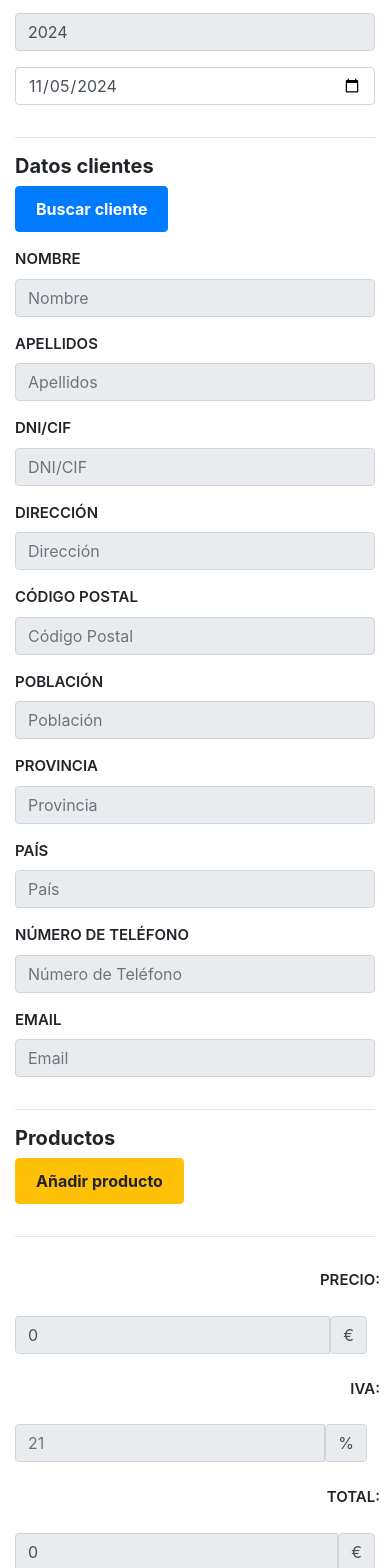
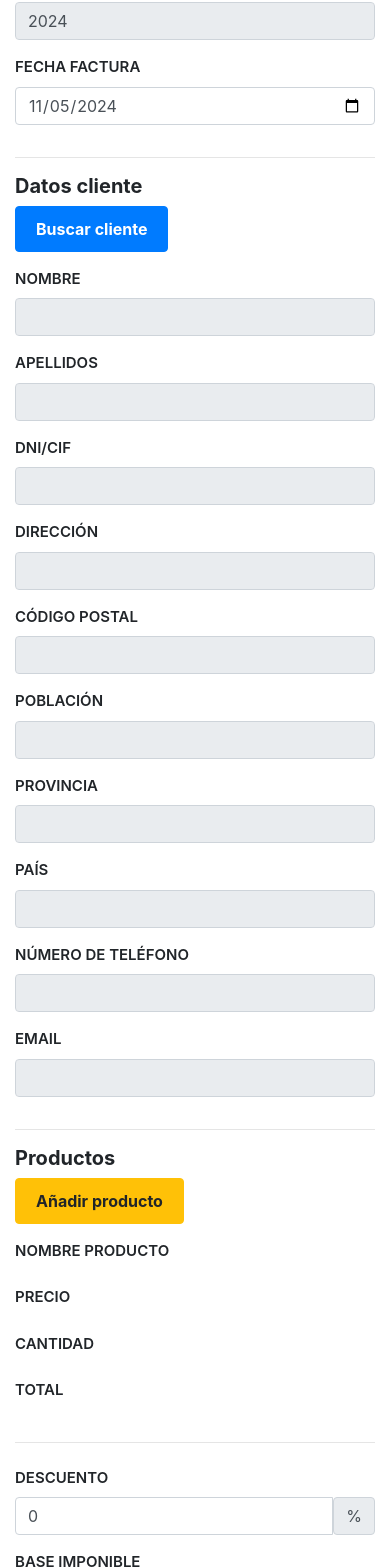
Before and after one commit to javieriranzo/invoicely-project, an Angular app in the folder invoicely-frontend/: page /pantalla-facturas in a window 390 px wide. Shown: the part 406-1974 px from the top of the page. Built offline with nearby package versions, Linux system fonts and the light colour scheme.

Commit message:
Añadido campo descuento para calcular el total de la factua. Adaptadas funciones de calculo de precio de factura teniendo en cuenta el campo descuento. Modificada tabla de productos añadidos para que no se repitra la cabecera de la tabla. Modificados estilos de la pantalla-facturas

```diff
--- a/invoicely-frontend/src/app/pantalla-clientes/pantalla-clientes.component.html
+++ b/invoicely-frontend/src/app/pantalla-clientes/pantalla-clientes.component.html
@@ -1,4 +1,4 @@
-<div class="container mt-5 invoice-container">
+<div class="container invoice-container">
     <h1>CLIENTES</h1>
     <hr>
     <h2 class="mt-5">Añadir nuevo cliente</h2>
--- a/invoicely-frontend/src/app/pantalla-facturas/pantalla-facturas.component.css
+++ b/invoicely-frontend/src/app/pantalla-facturas/pantalla-facturas.component.css
@@ -8,6 +8,10 @@
   font-size: 16px;
   font-weight: bolder;
   padding: 10px 20px;
+}
+
+.btn-eliminar-producto {
+  font-weight: bolder;
 }
 
 /* Campos deshabilitados de cliente */
--- a/invoicely-frontend/src/app/pantalla-facturas/pantalla-facturas.component.html
+++ b/invoicely-frontend/src/app/pantalla-facturas/pantalla-facturas.component.html
@@ -1,180 +1,203 @@
-<div class="container mt-5 invoice-container">
+<div class="container mt- invoice-container">
   <h1>CREAR FACTURA</h1>
 
   <hr>
 
   <!-- DATOS FACTURA -->
-  <h3 class="mt-5">Datos factura</h3>
-  <div class="datos-factura">
+  <section>
+
+    <div class="mb-3">
+      <h3>Datos factura</h3>
+    </div>
+
     <div class="form-row">
-      <div class="form-group col-md-1">
-        <input type="number" class="form-control" placeholder="Nº" aria-label="Número de factura" min="0" />
+      <div class="form-group col-md-3">
+        <label>NÚMERO FACTURA</label>
+        <input type="number" class="form-control" placeholder="Nº" aria-label="Número de factura" [(ngModel)]="numeroFactura" min="0" />
       </div>
-      <div class="form-group col-md-1">
-        <input type="text" class="form-control" [value]="currentYear" disabled aria-label="Año actual" />
+      <div class="form-group col-md-3">
+        <label>AÑO</label>
+        <input type="text" class="form-control" [(ngModel)]="anoActual" disabled aria-label="Año actual" />
       </div>
-      <div class="form-group col-md-6">
-        <input type="date" class="form-control" [value]="currentDate" aria-label="Fecha de factura" />
+      <div class="form-group col-md-3">
+        <label>FECHA FACTURA</label>
+        <input type="date" class="form-control" [(ngModel)]="fechaActual" aria-label="Fecha de factura" />
       </div>
     </div>
-  </div>
+
+  </section>
 
   <hr>
 
-  <!-- DATOS CLIENTE FACTURACION-->
-  <h3 class="mt-2">Datos clientes</h3>
+  <!-- DATOS CLIENTE FACTURACION -->
+  <section>
 
-  <!-- Botón para buscar cliente -->
-  <div class="form-group">
-    <button class="btn btn-primary btn-general" (click)="abrirPopupClientes()">Buscar cliente</button>
-  </div>
+    <div class="mb-3">
+      <h3>Datos cliente</h3>
+      <button class="btn btn-primary btn-general" (click)="abrirPopupClientes()">Buscar cliente</button>
+    </div>
 
-  <!-- Modal buscar cliente -->
-  <app-popup-mostrar-clientes
-    *ngIf="showPopupClientes"
-    (closePopupEvent)="showPopupClientes = false"
-    (clienteSeleccionado)="actualizarDatosCliente($event)"
-  ></app-popup-mostrar-clientes>
+    <app-popup-mostrar-clientes
+      *ngIf="mostrarPopupClientes"
+      (closePopupEvent)="mostrarPopupClientes = false"
+      (clienteSeleccionado)="actualizarDatosCliente($event)"
+    ></app-popup-mostrar-clientes>
 
-  <!-- Campos de información del cliente en tres filas -->
-  <div class="cliente-info">
-    <!-- Primera fila: Nombre, Apellidos, DNI -->
-    <div class="form-row">
-      <div class="form-group col-md-4">
-        <label for="cliente-nombre">NOMBRE</label>
-        <input type="text" class="form-control" id="cliente-nombre" placeholder="Nombre" [(ngModel)]="cliente.nombre" disabled>
+    <div class="cliente-info">
+      <div class="form-row">
+        <div class="form-group col-md-4">
+          <label>NOMBRE</label>
+          <input type="text" class="form-control" [(ngModel)]="cliente.nombre" disabled />
+        </div>
+        <div class="form-group col-md-4">
+          <label>APELLIDOS</label>
+          <input type="text" class="form-control" [(ngModel)]="cliente.apellido" disabled />
+        </div>
+        <div class="form-group col-md-4">
+          <label>DNI/CIF</label>
+          <input type="text" class="form-control" [(ngModel)]="cliente.dniCif" disabled />
+        </div>
       </div>
-      <div class="form-group col-md-4">
-        <label for="cliente-apellidos">APELLIDOS</label>
-        <input type="text" class="form-control" id="cliente-apellidos" placeholder="Apellidos" [(ngModel)]="cliente.apellido" disabled>
+
+      <div class="form-row">
+        <div class="form-group col-md-4">
+          <label>DIRECCIÓN</label>
+          <input type="text" class="form-control" [(ngModel)]="cliente.direccion" disabled />
+        </div>
+        <div class="form-group col-md-2">
+          <label>CÓDIGO POSTAL</label>
+          <input type="text" class="form-control" [(ngModel)]="cliente.codigoPostal" disabled />
+        </div>
+        <div class="form-group col-md-3">
+          <label>POBLACIÓN</label>
+          <input type="text" class="form-control" [(ngModel)]="cliente.poblacion" disabled />
+        </div>
+        <div class="form-group col-md-3">
+          <label>PROVINCIA</label>
+          <input type="text" class="form-control" [(ngModel)]="cliente.provincia" disabled />
+        </div>
       </div>
-      <div class="form-group col-md-4">
-        <label for="cliente-dniCif">DNI/CIF</label>
-        <input type="text" class="form-control" id="cliente-dniCif" placeholder="DNI/CIF" [(ngModel)]="cliente.dniCif" disabled>
+
+      <div class="form-row">
+        <div class="form-group col-md-4">
+          <label>PAÍS</label>
+          <input type="text" class="form-control" [(ngModel)]="cliente.pais" disabled />
+        </div>
+        <div class="form-group col-md-4">
+          <label>NÚMERO DE TELÉFONO</label>
+          <input type="text" class="form-control" [(ngModel)]="cliente.telefono" disabled />
+        </div>
+        <div class="form-group col-md-4">
+          <label>EMAIL</label>
+          <input type="email" class="form-control" [(ngModel)]="cliente.email" disabled />
+        </div>
       </div>
     </div>
 
-    <!-- Segunda fila: Dirección, Código Postal, Población, Provincia -->
-    <div class="form-row">
-      <div class="form-group col-md-4">
-        <label for="cliente-direccion">DIRECCIÓN</label>
-        <input type="text" class="form-control" id="cliente-direccion" placeholder="Dirección" [(ngModel)]="cliente.direccion" disabled>
-      </div>
-      <div class="form-group col-md-2">
-        <label for="cliente-cp">CÓDIGO POSTAL</label>
-        <input type="text" class="form-control" id="cliente-cp" placeholder="Código Postal" [(ngModel)]="cliente.codigoPostal" disabled>
-      </div>
-      <div class="form-group col-md-3">
-        <label for="cliente-poblacion">POBLACIÓN</label>
-        <input type="text" class="form-control" id="cliente-poblacion" placeholder="Población" [(ngModel)]="cliente.poblacion" disabled>
-      </div>
-      <div class="form-group col-md-3">
-        <label for="cliente-provincia">PROVINCIA</label>
-        <input type="text" class="form-control" id="cliente-provincia" placeholder="Provincia" [(ngModel)]="cliente.provincia" disabled>
-      </div>
-    </div>
-
-    <!-- Tercera fila: Número de teléfono, Email -->
-    <div class="form-row">
-      <div class="form-group col-md-4">
-        <label for="cliente-pais">PAÍS</label>
-        <input type="text" class="form-control" id="cliente-pais" placeholder="País" [(ngModel)]="cliente.pais" disabled>
-      </div>
-      <div class="form-group col-md-4">
-        <label for="cliente-telefono">NÚMERO DE TELÉFONO</label>
-        <input type="text" class="form-control" id="cliente-telefono" placeholder="Número de Teléfono" [(ngModel)]="cliente.telefono" disabled>
-      </div>
-      <div class="form-group col-md-4">
-        <label for="cliente-email">EMAIL</label>
-        <input type="email" class="form-control" id="cliente-email" placeholder="Email" [(ngModel)]="cliente.email" disabled>
-      </div>
-    </div>
-  </div>
+  </section>
 
   <hr>
 
   <!-- DATOS PRODUCTOS A FACTURAR -->
-  <h3 class="mt-2">Productos</h3>
+  <section>
 
-  <div class="form-row">
-    <div class="form-group col-md-4">
-      <button class="btn btn-warning btn-general mr-2" (click)="showPopupProductos = true">Añadir producto</button>
+    <div class="mb-3">
+      <h3>Productos</h3>
+      <button class="btn btn-warning btn-general" (click)="mostrarPopupProductos = true">Añadir producto</button>
     </div>
 
-    <!-- Modal añadir producto -->
     <app-popup-mostrar-productos
-      *ngIf="showPopupProductos"
-      (closePopupEvent)="showPopupProductos = false"
+      *ngIf="mostrarPopupProductos"
+      (closePopupEvent)="mostrarPopupProductos = false"
       (productoSeleccionado)="actualizarDatosProducto($event)"
     ></app-popup-mostrar-productos>
 
-    <!-- Generación dinámica de líneas de productos -->
+    <div class="form-row">
+      <div class="form-group col-md-6">
+        <label>NOMBRE PRODUCTO</label>
+      </div>
+      <div class="form-group col-md-2">
+        <label>PRECIO</label>
+      </div>
+      <div class="form-group col-md-1">
+        <label>CANTIDAD</label>
+      </div>
+      <div class="form-group col-md-2">
+        <label>TOTAL</label>
+      </div>
+    </div>
     <div *ngFor="let linea of lineasFactura; let i = index" class="product-info">
       <div class="form-row">
         <div class="form-group col-md-6">
-          <label>NOMBRE PRODUCTO</label>
-          <input type="text" class="form-control" [value]="linea.nombre" disabled>
+          <input type="text" class="form-control" [(ngModel)]="linea.nombre" disabled />
         </div>
         <div class="form-group col-md-2">
-          <label>PRECIO</label>
           <div class="input-group">
-            <input type="number" class="form-control" [value]="linea.precio" disabled>
+            <input type="number" class="form-control" [(ngModel)]="linea.precio" disabled />
             <span class="input-group-text">€</span>
           </div>
         </div>
         <div class="form-group col-md-1">
-          <label>CANTIDAD</label>
-          <input type="number" class="form-control" [(ngModel)]="linea.cantidad" (input)="actualizarCantidad(linea)" min="0"/>
+          <input type="number" class="form-control" [(ngModel)]="linea.cantidad" (input)="actualizarCantidad(linea)" min="1" />
         </div>
         <div class="form-group col-md-2">
-          <label>TOTAL</label>
           <div class="input-group">
-            <input type="text" class="form-control" [value]="linea.total" disabled>
+            <input type="text" class="form-control" [(ngModel)]="linea.total" disabled />
             <span class="input-group-text">€</span>
           </div>
         </div>
         <div class="form-group col-md-1">
-          <button class="btn btn-outline-danger btn-deleteInvoiceLine" (click)="eliminarLinea(i)">
-            <span>Eliminar</span>
-          </button>
+          <button class="btn btn-outline-danger btn-eliminar-producto" (click)="eliminarLinea(i)">Eliminar</button>
         </div>
       </div>
     </div>
-  </div>
+  </section>
 
   <hr>
 
   <!-- Total de la factura -->
-  <div class="form-row mt-4 d-flex justify-content-end">
-    <div class="form-group mt-2">
-      <label>PRECIO:</label>
+  <section class="mt-4">
+
+    <div class="form-row">
+      <div class="form-group col-md-3">
+        <label>DESCUENTO</label>
+        <div class="input-group">
+          <input type="number" class="form-control" [(ngModel)]="descuentoFactura" (input)="actualizarDescuentoFactura($event)" min="0" max="100" />
+          <span class="input-group-text">%</span>
+        </div>
+      </div>
+      <div class="form-group col-md-3">
+        <label>BASE IMPONIBLE</label>
+        <div class="input-group">
+          <input type="text" class="form-control" [(ngModel)]="totalFactura" disabled />
+          <span class="input-group-text">€</span>
+        </div>
+      </div>
+      <div class="form-group col-md-3">
+        <label>IVA</label>
+        <div class="input-group">
+          <input type="text" class="form-control" [(ngModel)]="iva" disabled />
+          <span class="input-group-text">%</span>
+        </div>
+      </div>
+      <div class="form-group col-md-3">
+        <label>TOTAL</label>
+        <div class="input-group">
+          <input type="text" class="form-control" [(ngModel)]="totalConIVA" disabled />
+          <span class="input-group-text">€</span>
+        </div>
+      </div>
+
     </div>
-    <div class="form-group col-md-3 mr-2 input-group">
-      <input type="text" class="form-control" [value]="totalFactura" disabled>
-      <span class="input-group-text">€</span>
-    </div>
-    <div class="form-group mt-2">
-      <label>IVA:</label>
-    </div>
-    <div class="form-group col-md-3 mr-2 input-group">
-      <input type="text" class="form-control" placeholder="21" disabled>
-      <span class="input-group-text">%</span>
-    </div>
-    <div class="form-group mt-2">
-      <label>TOTAL:</label>
-    </div>
-    <div class="form-group col-md-3 input-group">
-      <input type="text" class="form-control" [value]="totalFactura*1.21" disabled>
-      <span class="input-group-text">€</span>
-    </div>
-  </div>
+
+  </section>
 
   <hr>
 
   <!-- Botones de acción -->
-  <div class="form-group d-flex justify-content-end">
-    <button class="btn btn-secondary btn-general mr-2">Limpiar campos</button>
-    <button class="btn btn-danger btn-general mr-2">Vista previa</button>
+  <div class="d-flex justify-content-end">
+    <button class="btn btn-secondary mr-2 btn-general">Limpiar campos</button>
+    <button class="btn btn-danger mr-2 btn-general">Vista previa</button>
     <button class="btn btn-success btn-general">Procesar Factura</button>
   </div>
 </div>
--- a/invoicely-frontend/src/app/pantalla-facturas/pantalla-facturas.component.ts
+++ b/invoicely-frontend/src/app/pantalla-facturas/pantalla-facturas.component.ts
@@ -1,52 +1,41 @@
-import { Component, ViewChild } from '@angular/core';
-import { FormsModule } from '@angular/forms';  // Importar FormsModule directamente
+import { Component } from '@angular/core';
+import { FormsModule } from '@angular/forms';
 import { CommonModule } from '@angular/common';
 import { PopupMostrarProductosComponent } from '../popup-mostrar-productos/popup-mostrar-productos.component';
 import { PopupMostrarClientesComponent } from '../popup-mostrar-clientes/popup-mostrar-clientes.component';
 
 @Component({
   selector: 'app-pantalla-facturas',
-  standalone: true,  // Declarar como standalone component
+  standalone: true,
   imports: [
     FormsModule,
     CommonModule,
     PopupMostrarProductosComponent,
     PopupMostrarClientesComponent
-  ],  // Importar FormsModule aquí
+  ],
   templateUrl: './pantalla-facturas.component.html',
   styleUrls: ['./pantalla-facturas.component.css']
 })
 
 export class PantallaFacturasComponent {
+  // Modales
+  mostrarPopupProductos = false;
+  mostrarPopupClientes = false;
 
-  // Modales
-  showPopupProductos = false;
-  showPopupClientes = false;
+  // Datos básicos de la factura
+  numeroFactura: number = 0;
+  anoActual: number = new Date().getFullYear();
+  fechaActual: string = new Date().toISOString().split('T')[0]; // Fecha en formato ISO para el input date
 
-  abrirPopupClientes() {
-    this.showPopupClientes = true;
-  }
-
-  // Datos de factura
-  currentYear: number;
-  currentDate: string;
+  // Datos de cálculo de factura
+  totalFactura: number = 0;
+  descuentoFactura: number = 0;
+  iva: number = 21;  // Presuponiendo IVA al 21%
+  totalConIVA: number = 0;
 
   // Array para almacenar las líneas de productos seleccionados en la factura
   lineasFactura: any[] = [];
 
-  // Total de la factura
-  totalFactura: number = 0;
-
-  constructor() {
-    // Asignamos el año actual a `currentYear`
-    this.currentYear = new Date().getFullYear();
-
-    // Fecha actual
-    const today = new Date();
-    this.currentDate = today.toISOString().split('T')[0];
-  }
-
-  // Datos del cliente en el formulario
   cliente = {
     nombre: '',
     apellido: '',
@@ -60,49 +49,59 @@ export class PantallaFacturasComponent {
     email: ''
   };
 
-  // Datos del producto en el formulario
-  producto = {
-    nombre: '',
-    descripcion: '',
-    precio: 0
-  };
+  constructor() {}
+
+  abrirPopupClientes() {
+    this.mostrarPopupClientes = true;
+  }
 
   actualizarDatosCliente(clienteSeleccionado: any) {
     this.cliente = { ...clienteSeleccionado };
-    // Cierra el popup después de seleccionar el cliente
-    this.showPopupClientes = false;
+    this.mostrarPopupClientes = false;
   }
 
   actualizarDatosProducto(productoSeleccionado: any) {
-    // Añadir una nueva línea de producto a `lineasFactura`
     this.lineasFactura.push({
       nombre: productoSeleccionado.nombre,
       descripcion: productoSeleccionado.descripcion,
       precio: productoSeleccionado.precio,
-      cantidad: 1, // Inicializar con cantidad 1
-      total: productoSeleccionado.precio // Total inicial es precio * cantidad
+      cantidad: 1,
+      total: productoSeleccionado.precio
     });
-    this.calcularTotalFactura(); // Recalcular el total de la factura
-    // Cierra el popup después de seleccionar el producto
-    this.showPopupProductos = false;
+    this.calcularTotalFactura();
+    this.mostrarPopupProductos = false;
   }
 
   calcularTotalFactura() {
-    // Calcular el total de la factura sumando cada línea de producto (precio * cantidad)
-    this.totalFactura = this.lineasFactura.reduce((total, linea) => {
-      return total + (linea.precio * (linea.cantidad || 0));
+    const subtotal = this.lineasFactura.reduce((total, linea) => {
+      return total + (linea.precio * linea.cantidad);
     }, 0);
+    const descuento = (this.descuentoFactura / 100) * subtotal;
+    this.totalFactura = subtotal - descuento;
+
+    // Calcular el total con IVA
+    this.totalConIVA = this.totalFactura * (1 + this.iva / 100);
   }
 
-  // Método para actualizar el total cuando cambia la cantidad de un producto
+  actualizarDescuentoFactura(event: Event): void {
+    const inputElement = event.target as HTMLInputElement;
+    this.descuentoFactura = parseFloat(inputElement.value) || 0;
+    this.calcularTotalConIVA();
+  }
+
+  calcularTotalConIVA(): void {
+    const descuento = (this.totalFactura * this.descuentoFactura) / 100;
+    const totalConDescuento = this.totalFactura - descuento;
+    this.totalConIVA = totalConDescuento * (1 + this.iva / 100);
+  }
+
   actualizarCantidad(linea: any) {
     linea.total = linea.precio * linea.cantidad;
-    this.calcularTotalFactura(); // Recalcular el total general
+    this.calcularTotalFactura();
   }
 
-  // Método para eliminar una línea de producto
   eliminarLinea(index: number) {
-    this.lineasFactura.splice(index, 1); // Eliminar línea de producto
-    this.calcularTotalFactura(); // Recalcular el total de la factura
+    this.lineasFactura.splice(index, 1);
+    this.calcularTotalFactura();
   }
 }
```
Also changed, not shown: invoicely-frontend/src/app/pantalla-clientes/pantalla-clientes.component.css (indentation only).
